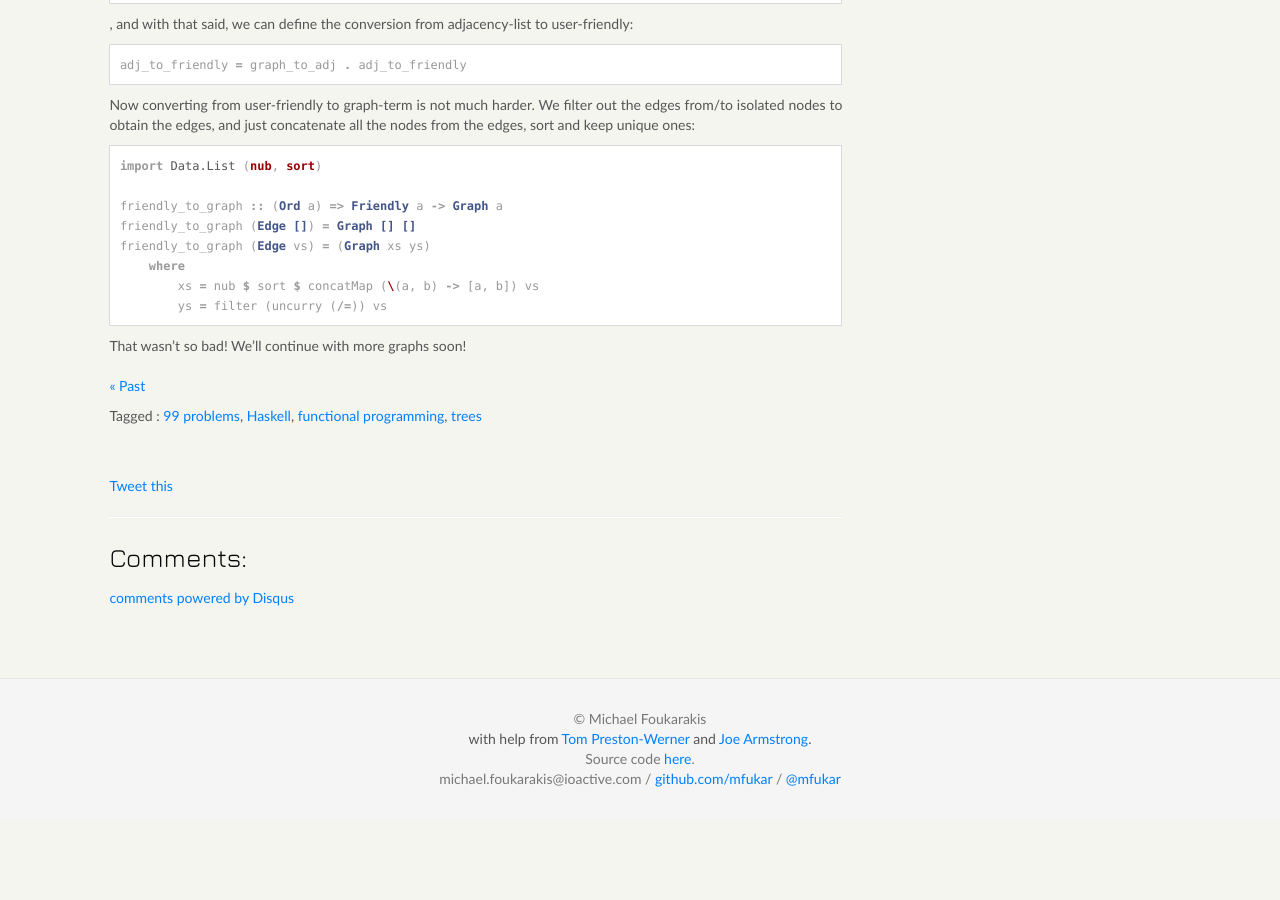
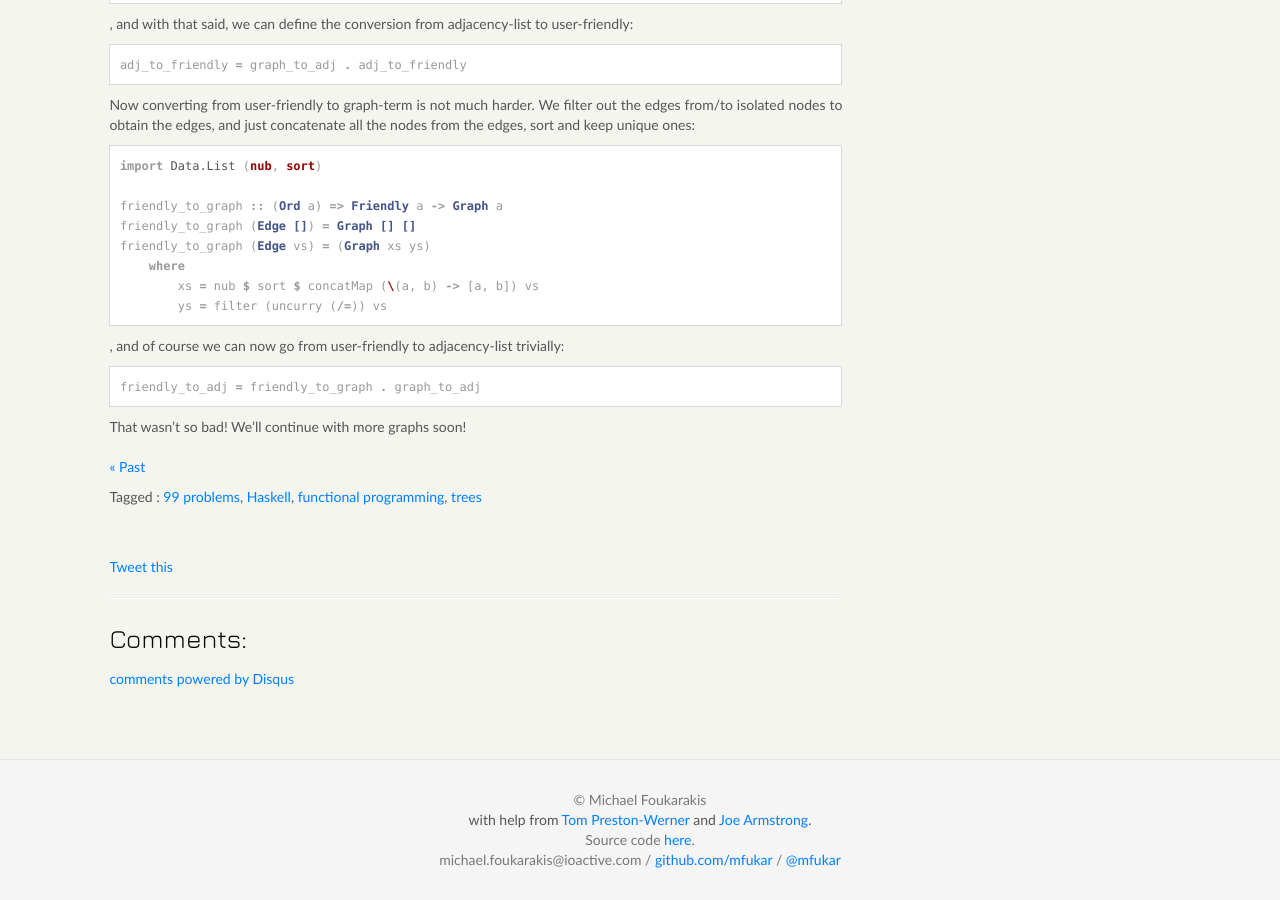
Before and after one commit to mfukar/mfukar.github.com, a Jekyll site: the page built from _posts/2015-08-24-haskellxi.md, in a window 1280 px wide and 900 px high, scrolled down 1535 px. Built offline with Jekyll 4.4.1, drawn with Linux system fonts in a browser that asks for light colours; some web fonts are replaced; Markdown is read by kramdown in place of the engine named in the settings; comment, search, counter and statistics services are not loaded; before the commit the page ends 2354 px from its top, so only the background shows below that.

Commit message:
Adds friendly_to_adj

````diff
--- a/_posts/2015-08-24-haskellxi.md
+++ b/_posts/2015-08-24-haskellxi.md
@@ -106,4 +106,10 @@ friendly_to_graph (Edge vs) = (Graph xs ys)
         ys = filter (uncurry (/=)) vs
 ```
 
+, and of course we can now go from user-friendly to adjacency-list trivially:
+
+```haskell
+friendly_to_adj = friendly_to_graph . graph_to_adj
+```
+
 That wasn't so bad! We'll continue with more graphs soon!
````
